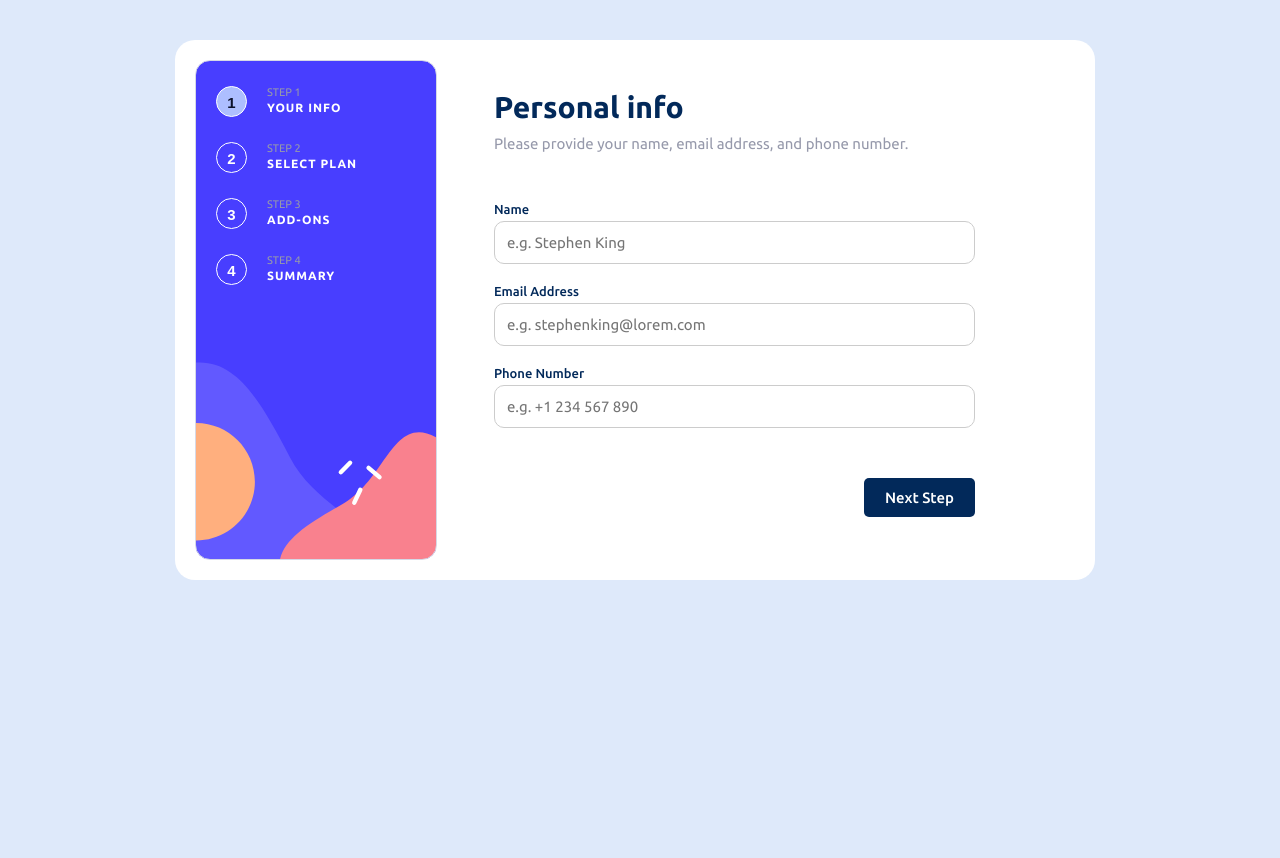
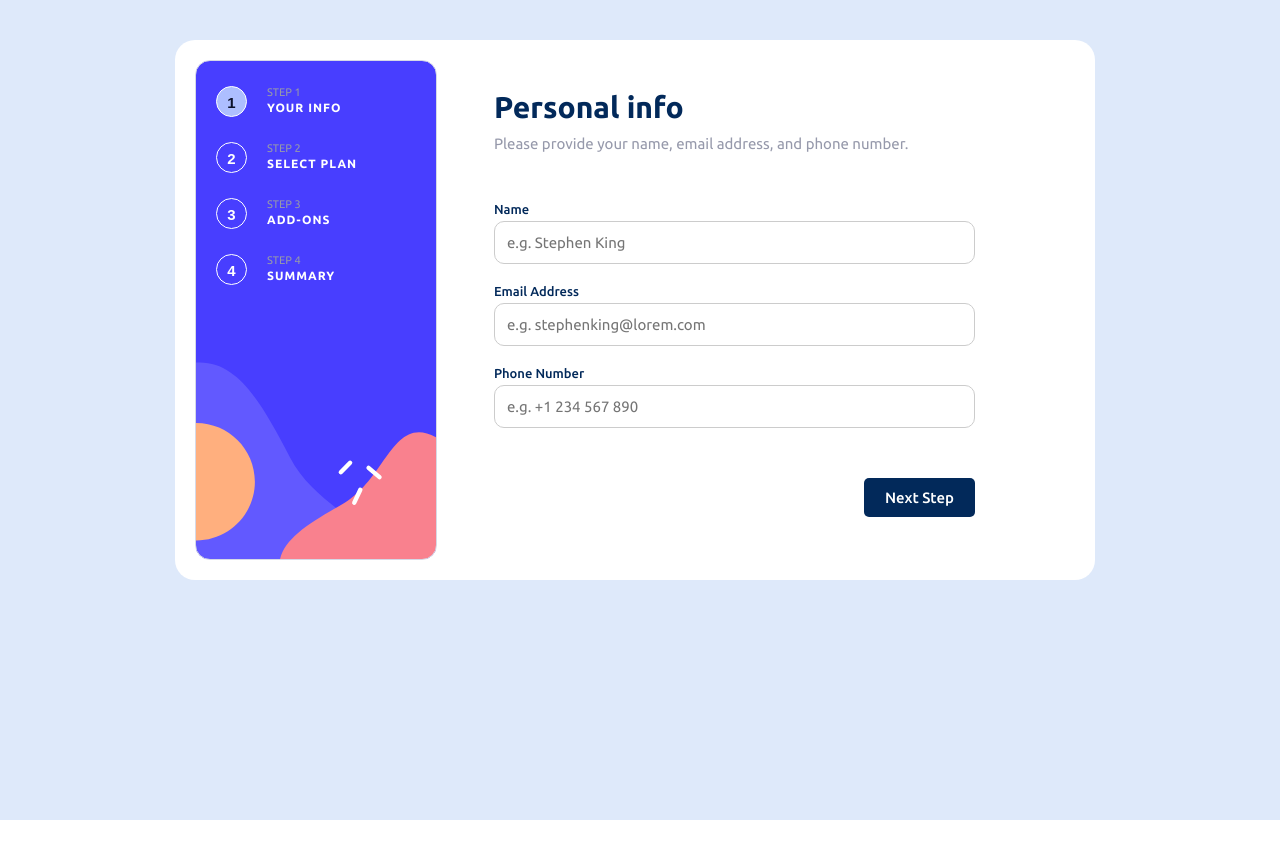
Before and after one commit to BdNiyi/msfmain, a React (Create React App) app in the folder msfmain/: page / in a window 1280 px wide. Shown: the top 858 px of the page. After the commit the page ends 820 px from the top, so only its background shows below. Built offline with nearby package versions, Linux system fonts and the light colour scheme.

Commit message:
Update App.css

```diff
--- a/msfmain/src/App.css
+++ b/msfmain/src/App.css
@@ -1,5 +1,6 @@
 .App{
   background-color:  rgb(222, 233, 250);
-  min-height: 200vh;
+  min-height: 100vh;
+max-weight:100vw;
   padding-top:20px;
   }
```
